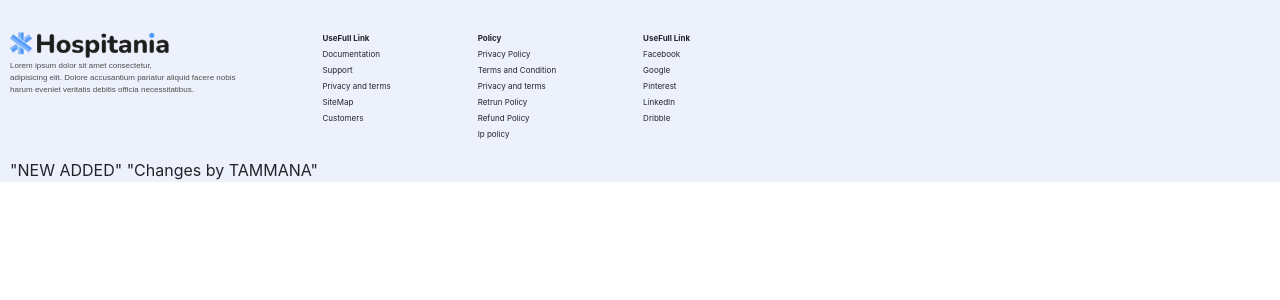
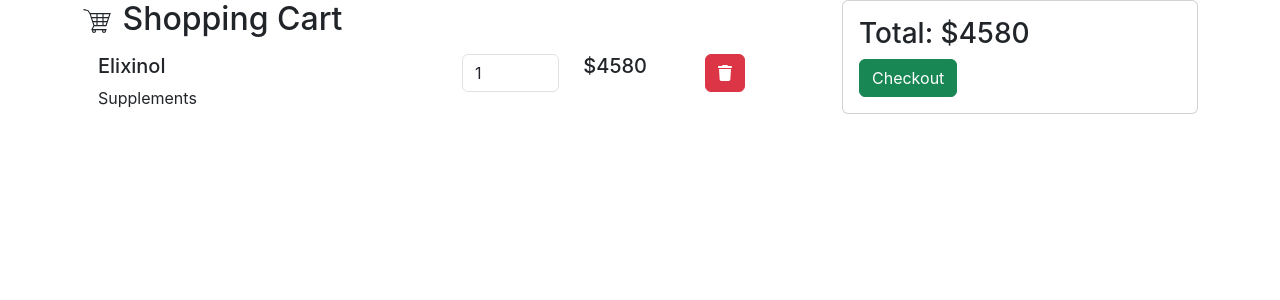
Before and after one commit to arbaj0612/new-hospitania, a React (Create React App) app: page / in a window 1280 px wide. Shown: the top 300 px of the page. Built offline with nearby package versions, Linux system fonts and the light colour scheme; the HTML template or start-up script is replaced by a standard one.

Commit message:
cart created

```diff
--- a/src/App.js
+++ b/src/App.js
@@ -1,9 +1,11 @@
 import Footer from "./Footer/Footer";
+import ShoppingCart from "./Cart/ShoppingCart"
 
 function App() {
   return (
     <div className="App">
-      <Footer/>
+      {/* <Footer/> */}
+      <ShoppingCart/>
     </div>
   );
 }
```
Also changed, not shown: package.json (+8 -1 lines), 1 other file (tests, documents, lock files or other folders).
